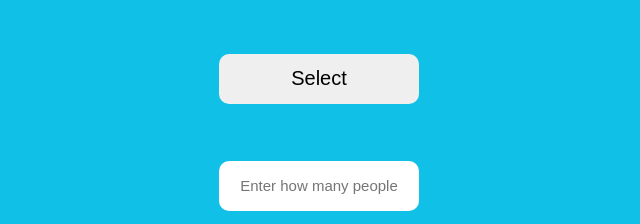
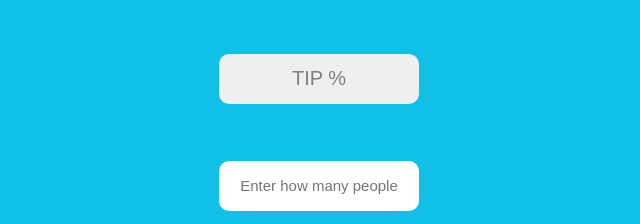
Before and after one commit to matthutt85/splitit, a plain HTML site: page index.html in a window 1280 px wide. Shown: the part 255-479 px from the top of the page, 321-961 px from the left. Drawn offline with Linux system fonts and the light colour scheme; a web font is replaced by a local one.

Commit message:
changes to percentage button html text and css

```diff
--- a/components/percentage.scss
+++ b/components/percentage.scss
@@ -10,4 +10,5 @@
     border: none;
     font-size: 20px;
     cursor: pointer;
+    color: grey;
 }
--- a/index.html
+++ b/index.html
@@ -14,7 +14,7 @@
 
     <main class="content">
         <input class="content_bill" type="text" placeholder="Enter Bill Total" required>
-        <button class="content_button">Select</button>
+        <button class="content_button">TIP %</button>
         <div class="content_popup">
             <div class="content_popup--selector">
                 <div class="content_popup--selector--close">+</div>
```
Also changed, not shown: main.css.
